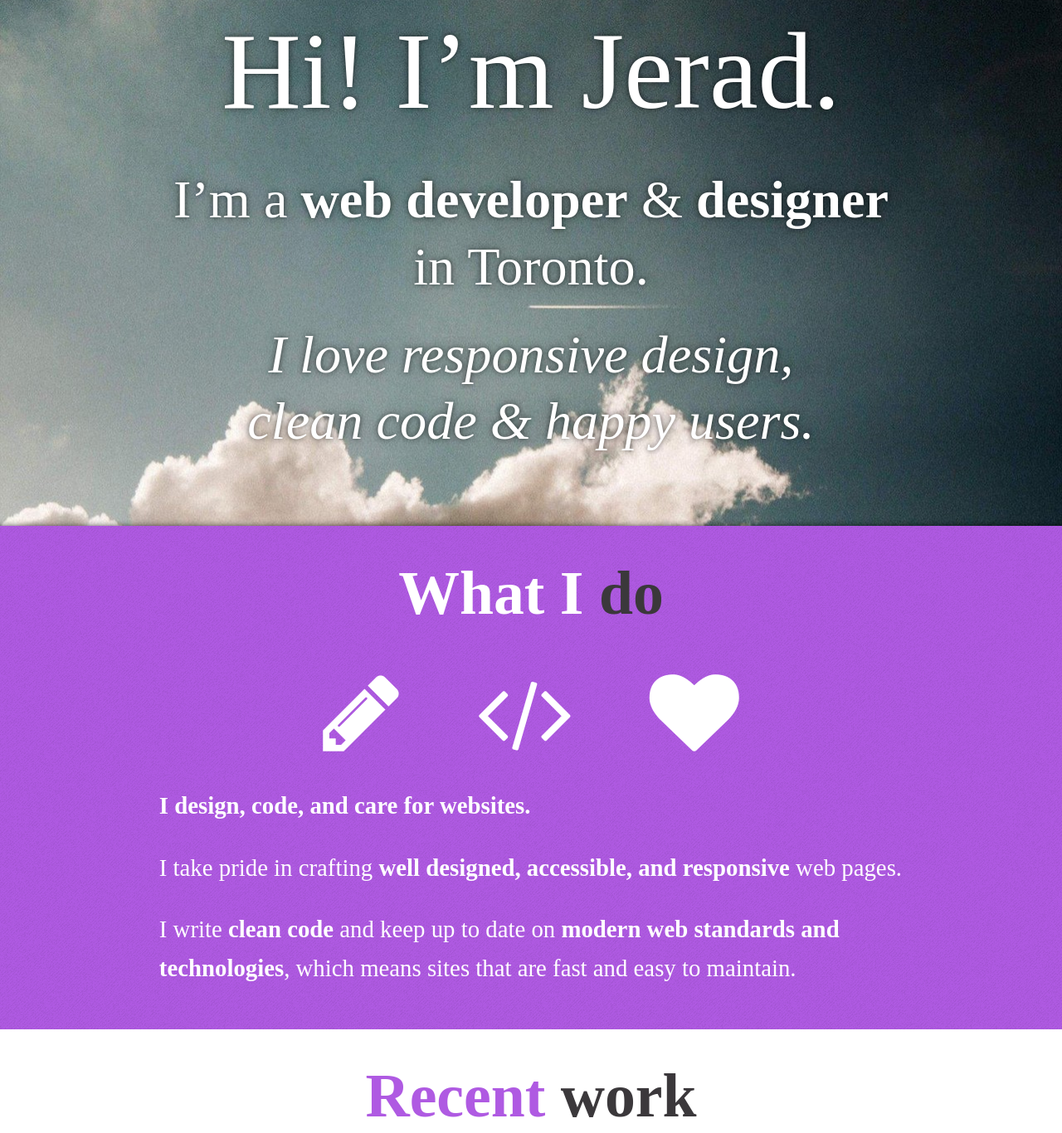
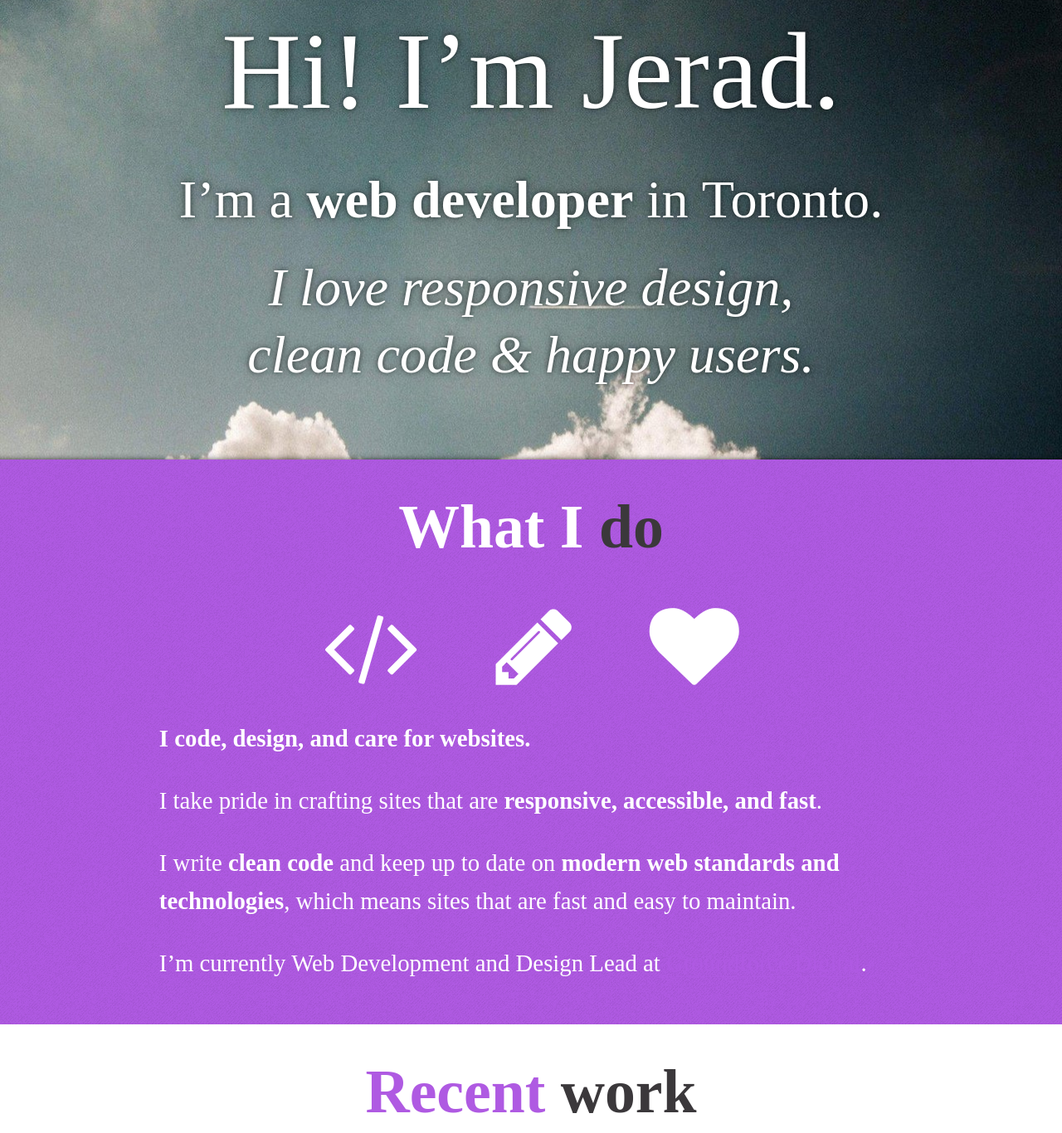
Before and after one commit to jeradg/jeradgallinger, a website: page index.html in a window 1280 px wide. Shown: the part 154-1520 px from the top of the page at 83% size. Drawn offline with nearby package versions, Linux system fonts and the light colour scheme.

Commit message:
Updated text.

```diff
--- a/index.html
+++ b/index.html
@@ -19,7 +19,7 @@
       <script type="text/javascript" src="http://use.typekit.com/bfa5wua.js"></script>
       <script type="text/javascript">try{Typekit.load();}catch(e){}</script>
 
-      <link rel="stylesheet" href="stylesheets/style.css?v=4">
+      <link rel="stylesheet" href="stylesheets/style.css?v=5">
     </head>
     <body class='preload'>
 
@@ -31,7 +31,7 @@
         <div class="content">
           <div class="intro-text">
             <p class="hi">Hi! I&rsquo;m Jerad.</p>
-            <p class="i-am">I&rsquo;m a <strong>web developer</strong> &amp; <strong>designer</strong> in Toronto.</p>
+            <p class="i-am">I&rsquo;m a <strong>web developer</strong> in&nbsp;Toronto.</p>
             <p class="i-am"><em>I love responsive design, <br>clean code &amp; happy users.</em></p>
           </div>
         </div>
@@ -42,16 +42,19 @@
           <div class="content">
             <h1>What I <strong>do</strong></h1>
             <div class="icons" aria-hidden="true">
-              &#xf040;&emsp;&#xf121;&emsp;&#xf004;
+              &#xf121;&emsp;&#xf040;&emsp;&#xf004;
             </div>
             <p>
-              <strong>I design, code, and care for websites.</strong>
+              <strong>I code, design, and care for websites.</strong>
             </p>
             <p>
-              I take pride in crafting <strong>well designed, accessible, and responsive</strong> web pages.
+              I take pride in crafting sites that are <strong>responsive, accessible, and fast</strong>.
             </p>
             <p>
               I write <strong>clean code</strong> and keep up to date on <strong>modern web standards and technologies</strong>, which means sites that are fast and easy to maintain.
+            </p>
+            <p>
+              I&rsquo;m currently Web Development and Design Lead at <a href="http://www.groundforcedigital.com">Groundforce Digital</a>.
             </p>
           </div>
         </section>
@@ -79,7 +82,7 @@
                   I&rsquo;m great at
                 </h2>
                   <p>
-                    HTML5, CSS3, SASS/Compass, jQuery, Responsive design, WordPress, Photoshop, Illustrator
+                    JavaScript, jQuery, Backbone.js, Node.js, HTML5, CSS3, SASS/Compass, responsive design, WordPress, Photoshop, Illustrator
                   </p>
                 </div>
               </div>
@@ -90,7 +93,7 @@
                     I&rsquo;m good at
                   </h2>
                   <p>
-                    JavaScript, Git, Grunt.js, Accessibility standards, Google Analytics
+                    MongoDB, Git, Grunt.js, accessibility standards, Google Analytics
                   </p>
                 </div>
               </div>
@@ -112,7 +115,7 @@
                     I&rsquo;m learning
                   </h2>
                   <p>
-                    Backbone.js, Node.js, SQL, Ruby, Python, C, Vim
+                    Ruby, Python, SQL
                   </p>
                 </div>
               </div>
@@ -133,7 +136,7 @@
             <h1>Like what you see?</h1>
             <a class="button email-me" id="email-me" href="mailto:jerad@jeradgallinger.ca"><strong>Email me.</strong> I&rsquo;d love to chat.</a>
             <p class="copyright">
-              &copy; 2013 Jerad Gallinger
+              &copy; 2014 Jerad Gallinger
             </p>
           </div>
         </footer>
```
